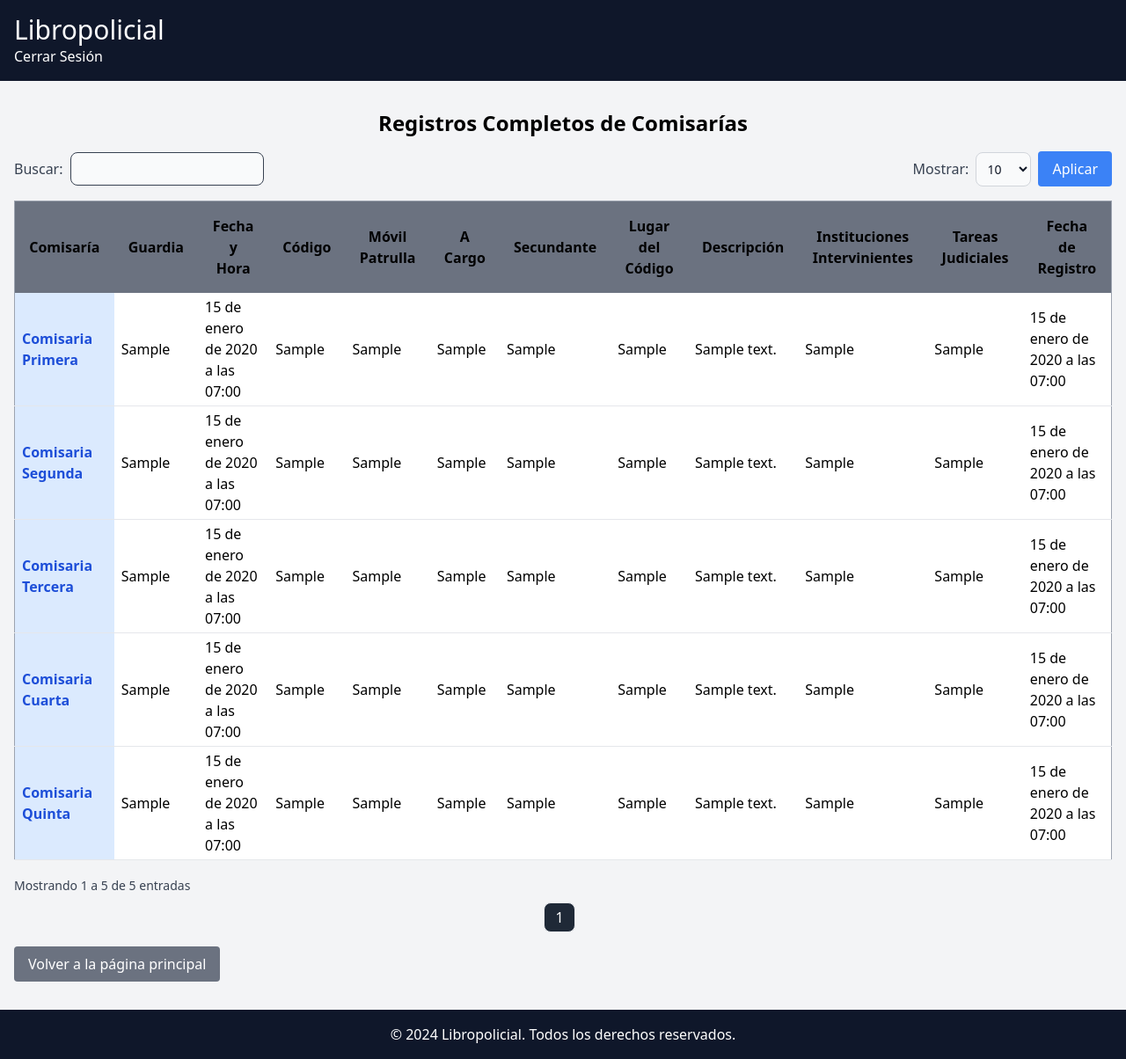
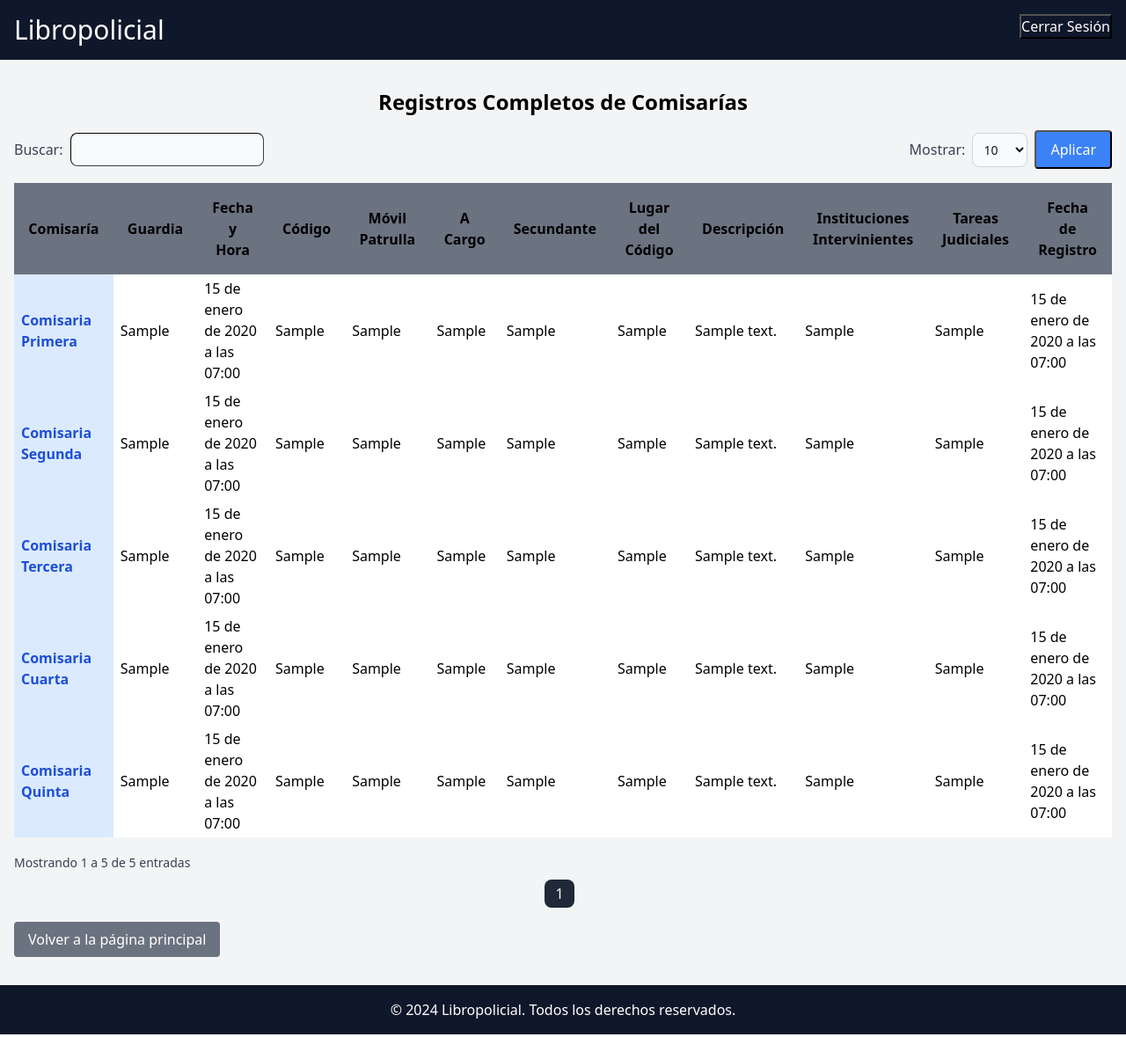
Before and after one commit to ProyectosDcuCoders/libropolicial, a Django app: page /comisarias/completas/ in a window 1280 px wide. Shown: the whole page at 88% size. After the commit the page ends 1176 px from the top, so only its background shows below. Run offline with Django 5.2, Linux system fonts and the light colour scheme; a user stored in the database is signed in; tables that the repository leaves empty hold one stand-in row (values such as "Sample post"); some libraries are stand-ins or nearby versions.

Commit message:
cambios prueba

```diff
--- a/Libropolicial/static/css/output.css
+++ b/Libropolicial/static/css/output.css
@@ -1,4 +1,4 @@
-/* static/css/tailwind.css */
+}/* static/css/tailwind.css */
 
 /* ! tailwindcss v3.4.4 | MIT License | https://tailwindcss.com */
 
--- a/Libropolicial/templates/base.html
+++ b/Libropolicial/templates/base.html
@@ -9,21 +9,21 @@
     <script src="https://unpkg.com/htmx.org@1.4.1"></script>
     <script src="https://cdn.jsdelivr.net/npm/alpinejs@2.8.2" defer></script>
 </head>
-<body class="bg-gray-100">
-    <header class="bg-slate-900 text-white p-4">
+<body class="bg-gray-100 min-h-screen">
+    <header class="flex justify-between bg-slate-900 text-white p-4">
         <h1 class="text-3xl">Libropolicial</h1>
-        <nav>
+        <nav class="">
             {% if user.is_authenticated %}
             <ul class="flex space-x-4">
                 <form method="post" action="{% url 'logout' %}">
                     {% csrf_token %}
-                    <button type="submit" class="btn btn-danger">Cerrar Sesión</button>
+                    <button type="submit" class="border-2 border-white">Cerrar Sesión</button>
                 </form>
             </ul>
             {% endif %}
         </nav>
     </header>
-    <main class="container mx-auto">
+    <main class=" mx-auto">
 
         {% if messages %}
         <div id="messages" class="fixed top-0 left-0 right-0 bg-red-500 text-black p-4 z-50">
--- a/Libropolicial/templates/comisarias/comisarias_completa_list.html
+++ b/Libropolicial/templates/comisarias/comisarias_completa_list.html
@@ -3,10 +3,10 @@
 {% block title %}Registros Completos de Comisarías{% endblock %}
 
 {% block content %}
-<div class="container mx-auto mt-4 p-4">
+<div class=" mx-auto mt-4 p-4">
     <h1 class="text-2xl font-bold mb-4 text-center">Registros Completos de Comisarías</h1>
 
-    <form method="GET" class="mb-4 flex justify-between">
+    <form method="GET" class="mb-4 flex justify-between mx-auto w-fit">
         <div class="flex items-center">
             <label for="search" class="block text-gray-700 mr-2">Buscar:</label>
             <input type="text" id="search" name="q" value="{{ query }}" class="bg-gray-50 border border-gray-700 text-gray-900 text-sm rounded-lg  w-full  p-2">
```
Also changed, not shown: Libropolicial/package.json (+102 -4 lines), Libropolicial/package-lock.json.
